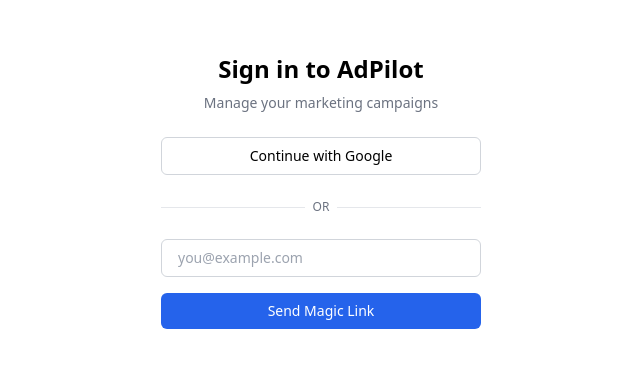
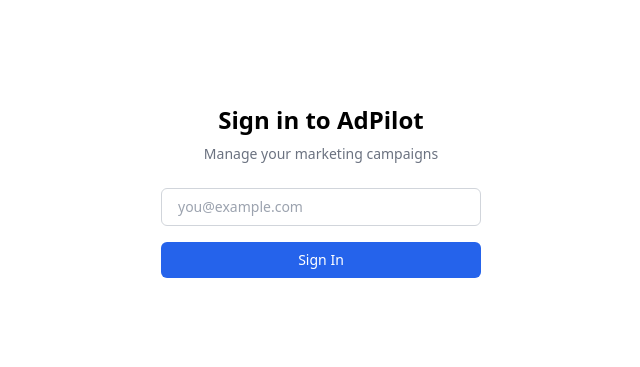
Before and after one commit to HallyAus/aimarketing, a Next.js app in the folder apps/web/: page /signin in a window 1280 px wide. Shown: the part 209-576 px from the top of the page, without its empty margins (319-959 px from the left). Built offline with nearby package versions, Linux system fonts and the light colour scheme; no server answers.

Commit message:
fix: replace magic link with credentials login — enter email, sign in instantly
- Credentials provider with auto-create user on first login
- trustHost: true, sameSite: lax, secure: false for local network
- Simple email form, no external API dependencies needed

```diff
--- a/apps/web/src/app/(auth)/signin/page.tsx
+++ b/apps/web/src/app/(auth)/signin/page.tsx
@@ -1,6 +1,20 @@
 import { signIn } from "@/lib/auth";
+import { redirect } from "next/navigation";
 
 export default function SignInPage() {
+  async function handleSignIn(formData: FormData) {
+    "use server";
+    const email = formData.get("email") as string;
+    if (!email) return;
+
+    await signIn("credentials", {
+      email,
+      redirect: false,
+    });
+
+    redirect("/dashboard");
+  }
+
   return (
     <main className="flex min-h-screen items-center justify-center">
       <div className="w-full max-w-sm space-y-6 p-8">
@@ -11,39 +25,7 @@
           </p>
         </div>
 
-        <form
-          action={async () => {
-            "use server";
-            await signIn("google", { redirectTo: "/dashboard" });
-          }}
-        >
-          <button
-            type="submit"
-            className="w-full rounded-md border border-gray-300 bg-white px-4 py-2 text-sm font-medium hover:bg-gray-50"
-          >
-            Continue with Google
-          </button>
-        </form>
-
-        <div className="relative">
-          <div className="absolute inset-0 flex items-center">
-            <span className="w-full border-t" />
-          </div>
-          <div className="relative flex justify-center text-xs uppercase">
-            <span className="bg-white px-2 text-gray-500">Or</span>
-          </div>
-        </div>
-
-        <form
-          action={async (formData: FormData) => {
-            "use server";
-            await signIn("resend", {
-              email: formData.get("email") as string,
-              redirectTo: "/dashboard",
-            });
-          }}
-          className="space-y-4"
-        >
+        <form action={handleSignIn} className="space-y-4">
           <input
             name="email"
             type="email"
@@ -55,7 +37,7 @@
             type="submit"
             className="w-full rounded-md bg-blue-600 px-4 py-2 text-sm font-medium text-white hover:bg-blue-700"
           >
-            Send Magic Link
+            Sign In
           </button>
         </form>
       </div>
--- a/apps/web/src/lib/auth.ts
+++ b/apps/web/src/lib/auth.ts
@@ -1,7 +1,7 @@
 import NextAuth from "next-auth";
 import { PrismaAdapter } from "@auth/prisma-adapter";
 import Google from "next-auth/providers/google";
-import Resend from "next-auth/providers/resend";
+import Credentials from "next-auth/providers/credentials";
 import { prisma } from "@adpilot/db";
 
 const basePrismaAdapter = PrismaAdapter(prisma);
@@ -9,7 +9,6 @@
 const nextAuth = NextAuth({
   adapter: {
     ...basePrismaAdapter,
-    // Fix: PrismaAdapter throws when deleting an already-consumed verification token
     async useVerificationToken(params) {
       try {
         return await basePrismaAdapter.useVerificationToken!(params);
@@ -20,19 +19,32 @@
   },
   session: { strategy: "jwt" },
   providers: [
+    // Email/password — always available, no external API needed
+    Credentials({
+      name: "Email",
+      credentials: {
+        email: { label: "Email", type: "email" },
+      },
+      async authorize(credentials) {
+        const email = credentials?.email as string;
+        if (!email) return null;
+
+        // Find or create user
+        let user = await prisma.user.findUnique({ where: { email } });
+        if (!user) {
+          user = await prisma.user.create({
+            data: { email, emailVerified: new Date() },
+          });
+        }
+
+        return { id: user.id, email: user.email, name: user.name };
+      },
+    }),
     ...(process.env.GOOGLE_CLIENT_ID
       ? [
           Google({
             clientId: process.env.GOOGLE_CLIENT_ID,
             clientSecret: process.env.GOOGLE_CLIENT_SECRET!,
-          }),
-        ]
-      : []),
-    ...(process.env.RESEND_API_KEY
-      ? [
-          Resend({
-            apiKey: process.env.RESEND_API_KEY,
-            from: process.env.EMAIL_FROM ?? "AdPilot <noreply@adpilot.com>",
           }),
         ]
       : []),
@@ -86,12 +98,14 @@
       return session;
     },
   },
+  trustHost: true,
   cookies: {
     sessionToken: {
       options: {
         httpOnly: true,
-        sameSite: "strict",
-        secure: process.env.NODE_ENV === "production",
+        sameSite: "lax",
+        secure: false,
+        path: "/",
       },
     },
   },
```
